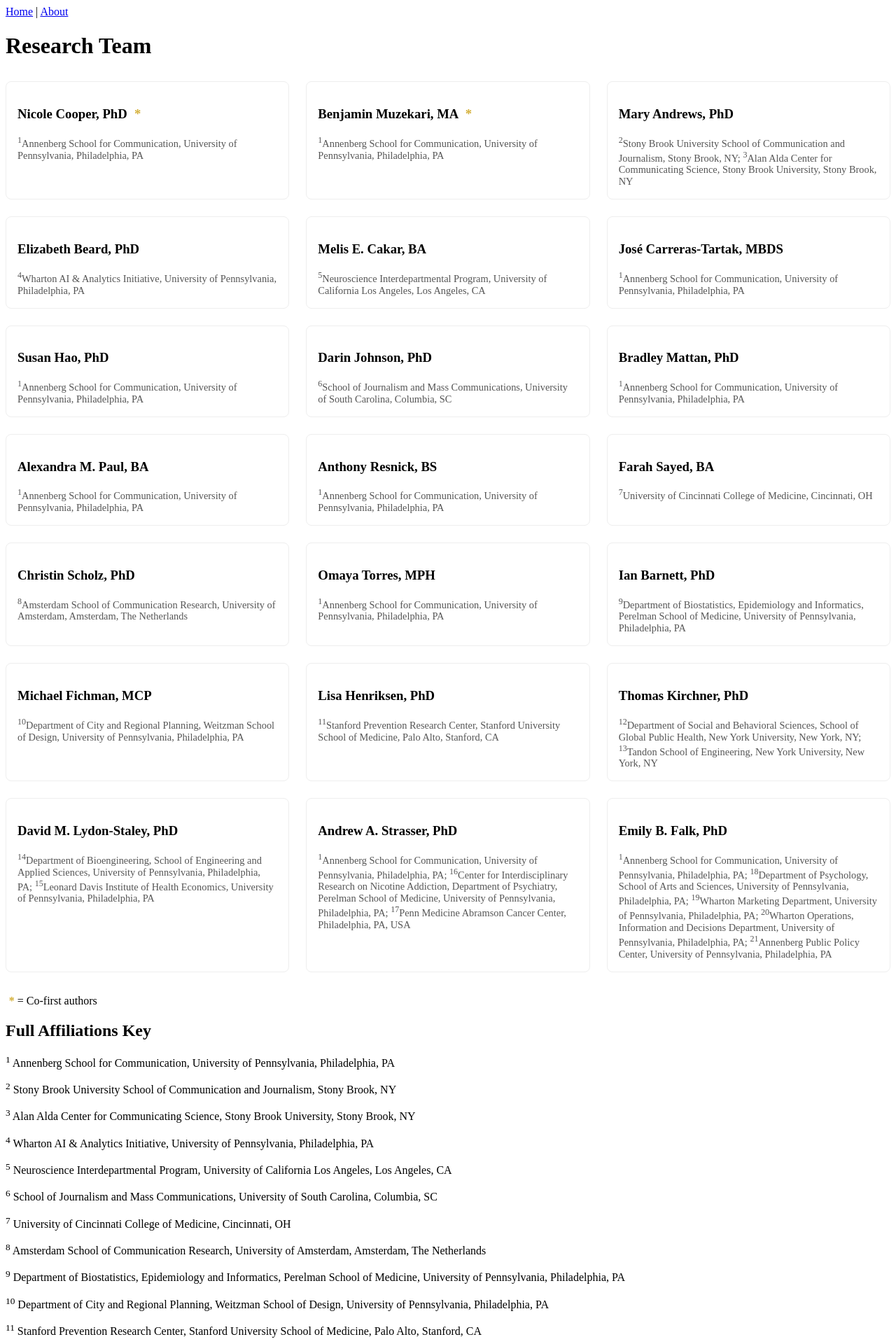
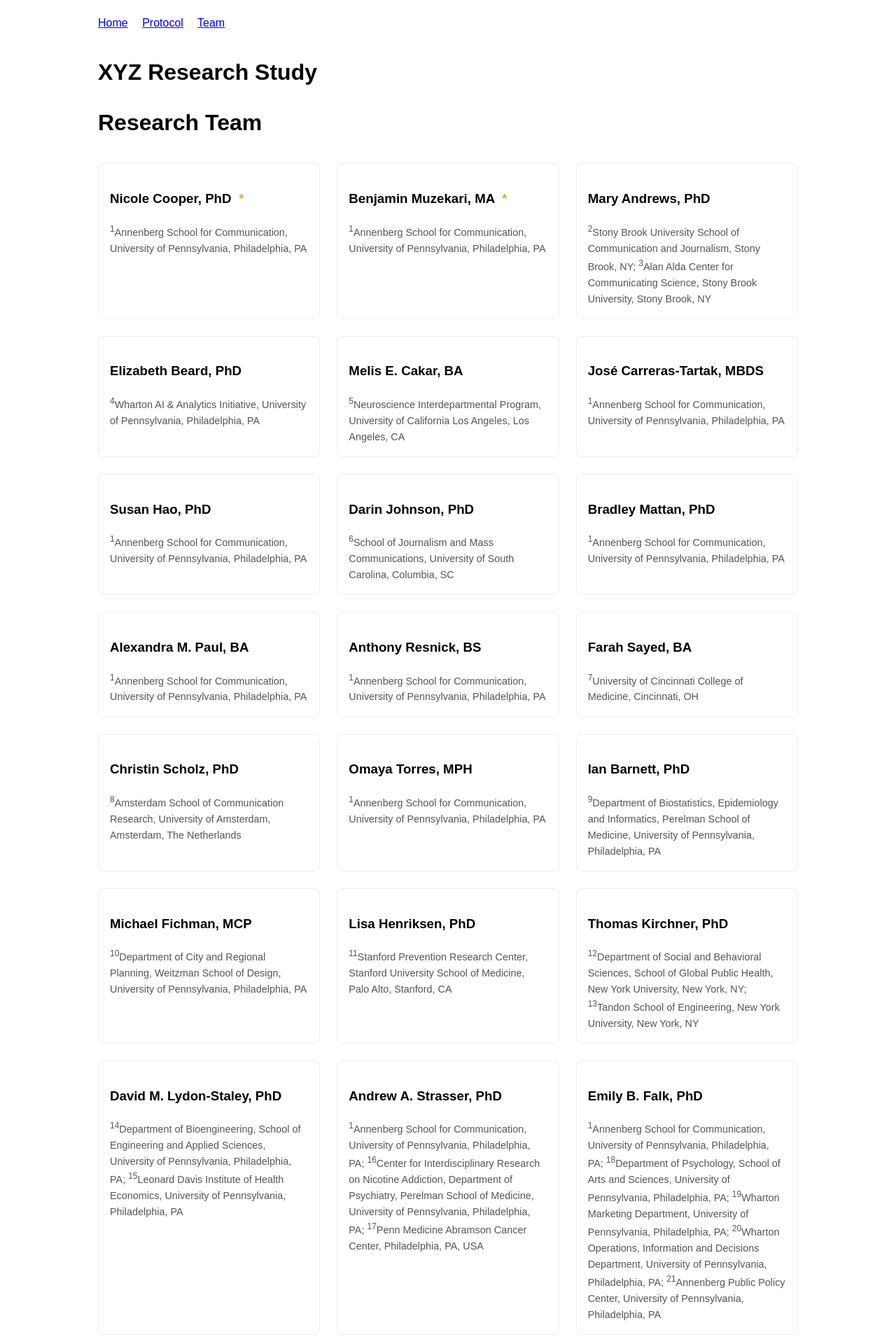
Before and after one commit to cnlab/geo-remote-website, a Jekyll site: the page built from docs/index.md, in a window 1280 px wide. Shown: the top 1920 px of the page at 70% size. Built offline with Jekyll 4.4.1, drawn with Linux system fonts in a browser that asks for light colours; some of the changed text lies outside the part shown.

Commit message:
update landing page and css

```diff
--- a/docs/_layouts/default.html
+++ b/docs/_layouts/default.html
@@ -1,17 +1,27 @@
 <!DOCTYPE html>
-<html>
+<html lang="en">
 <head>
+  <meta charset="utf-8">
+  <meta name="viewport" content="width=device-width, initial-scale=1">
   <title>{{ page.title }} | {{ site.title }}</title>
-  <link rel="stylesheet" href="/assets/css/style.css">
+  <link rel="stylesheet" href="{{ '/assets/css/style.css' | relative_url }}">
 </head>
 <body>
-  <nav>
-    <a href="/">Home</a> |
-    <a href="/about">About</a>
-  </nav>
-  <main>
-    {{ content }}
+  <header class="site-header">
+    <nav class="site-nav">
+      <a href="{{ '/' | relative_url }}">Home</a>
+      <a href="{{ '/protocol' | relative_url }}">Protocol</a>
+      <a href="{{ '/team' | relative_url }}">Team</a>
+    </nav>
+    <h1>{{ site.title }}</h1>
+  </header>
+
+  <main class="page-content">
+    {{ content }} <!-- This injects your markdown content -->
   </main>
-  <footer>© 2023 My Site</footer>
+
+  <footer class="site-footer">
+    <p>© {{ site.time | date: '%Y' }} {{ site.title }} Research Group</p>
+  </footer>
 </body>
 </html>
--- a/docs/assets/css/style.css
+++ b/docs/assets/css/style.css
@@ -1,3 +1,18 @@
+/* Basic styling */
+body {
+  font-family: Arial, sans-serif;
+  line-height: 1.6;
+  max-width: 1000px;
+  margin: 0 auto;
+  padding: 20px;
+}
+.site-nav {
+  margin-bottom: 2rem;
+}
+.site-nav a {
+  margin-right: 1rem;
+}
+
 /* Research-specific styles */
 .protocol table {
   border-collapse: collapse;
```
